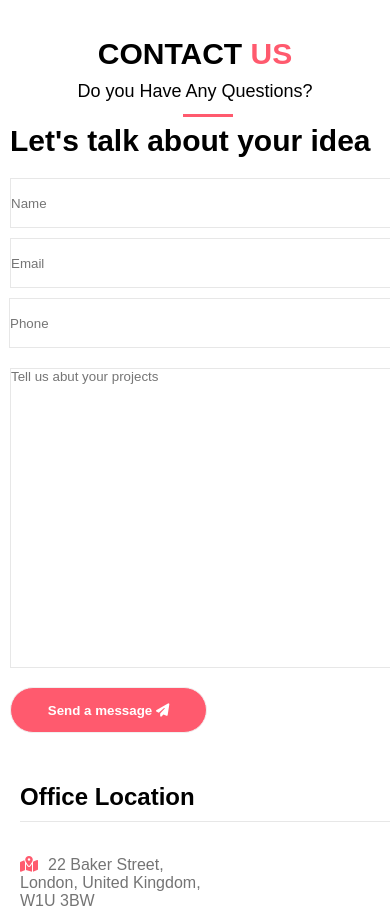
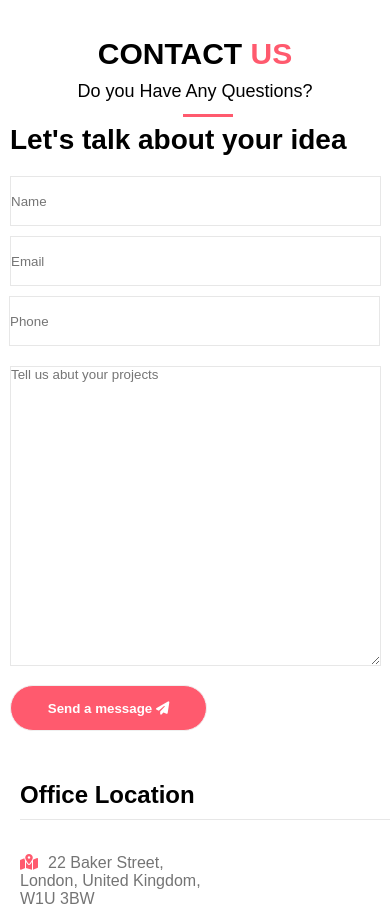
Before and after one commit to Akintomide001/homepage, a plain HTML site: page index.html in a window 390 px wide. Shown: the part 4260-5181 px from the top of the page. Drawn offline with nearby package versions, Linux system fonts and the light colour scheme.

Commit message:
landing-page

```diff
--- a/styles.css
+++ b/styles.css
@@ -445,6 +445,7 @@ li a:hover{
     }
     body{
         max-width: 100%;
+        overflow-x: hidden;
     }
     .underline{
         height: 300px;
@@ -539,13 +540,19 @@ li a:hover{
         margin-left: 10px;
         margin-right: 5px;
     }
+    #name{
+        width: 95%;
+    }
+    #comments{
+        width: 95%;
+    }
     .iput{
-        width: 100%;
+        width: 95%;
         border-radius: 0%;
         border:  1px solid #e7e7e7;
     }
     .aput{
-        width: 100%;
+        width: 95%;
         border-radius: 0%;
         margin-left: -1px;
         border:  1px solid #e7e7e7;
@@ -569,6 +576,9 @@ li a:hover{
         margin-top: 20px;
         width: 400px;
     }
+    .t-1{
+        font-size: 28px;
+    }
 
 
 
```
